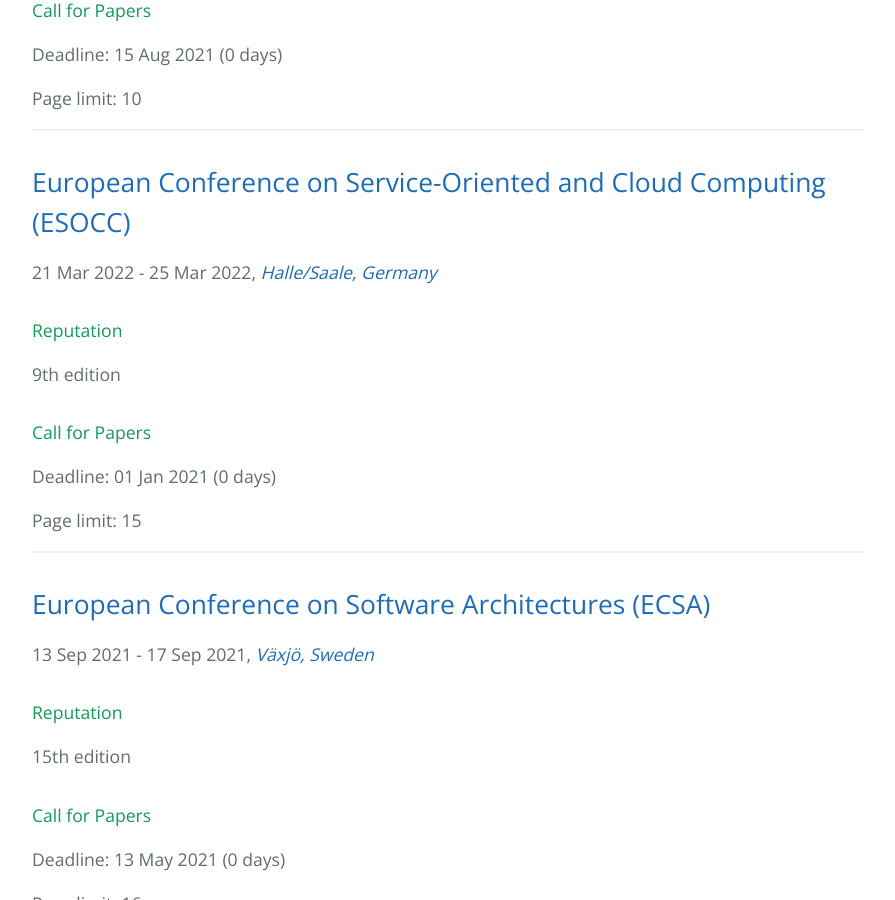
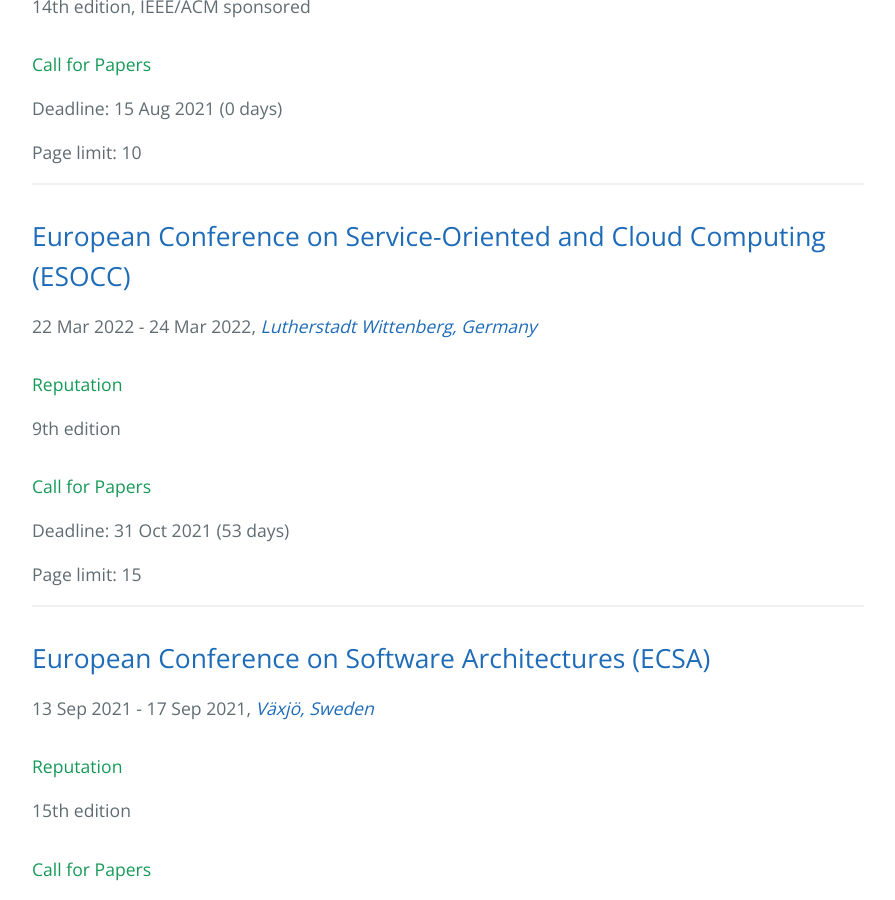
Before and after one commit to stefan-kolb/cloud-conferences, a Jekyll site: the page built from index.html, in a window 1280 px wide and 900 px high, scrolled down 3277 px. Shown: the whole window, without its empty margins (192-1087 px from the left). Built offline with Jekyll 4.4.1, drawn with Linux system fonts in a browser that asks for light colours; nearby versions of some CDN libraries; some of the changed text lies outside the part shown.

Commit message:
updated esocc

```diff
--- a/_data/conferences.yml
+++ b/_data/conferences.yml
@@ -161,12 +161,12 @@
 
 - name: European Conference on Service-Oriented and Cloud Computing
   abbrv: ESOCC
-  url: https://leucorea.de/veranstaltungen/9th-european-conference-on-service-oriented-and-cloud-computing/
+  url: https://esocc-conf.eu/
   edition: 9
-  deadline: "2021-01-01"
-  date_from: "2022-03-21"
-  date_to: "2022-03-25"
-  location: "Halle/Saale, Germany"
+  deadline: "2021-10-31"
+  date_from: "2022-03-22"
+  date_to: "2022-03-24"
+  location: "Lutherstadt Wittenberg, Germany"
   page_limit: 15
 
 - name: Workshop on Hot Topics in Cloud Computing
```
